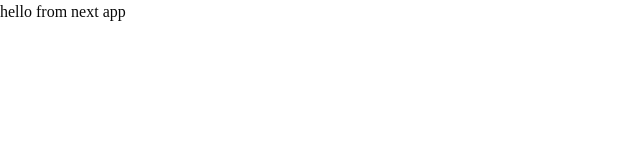
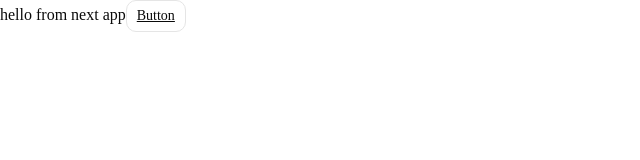
Before and after one commit to Rakibul-98/buddy-script-client, a Next.js app: page / in a window 1280 px wide. Shown: the top 160 px of the page, without its empty margins (0-640 px from the left). Built offline with nearby package versions, Linux system fonts and the light colour scheme.

Commit message:
Add: configured the shadcn ui

```diff
--- a/src/app/page.tsx
+++ b/src/app/page.tsx
@@ -1,8 +1,10 @@
+import { Button } from "../components/ui/button";
 
 export default function Home() {
   return (
     <div>
       hello from next app
+      <Button className="underline" variant="outline">Button</Button>
     </div>
   );
 }
```
